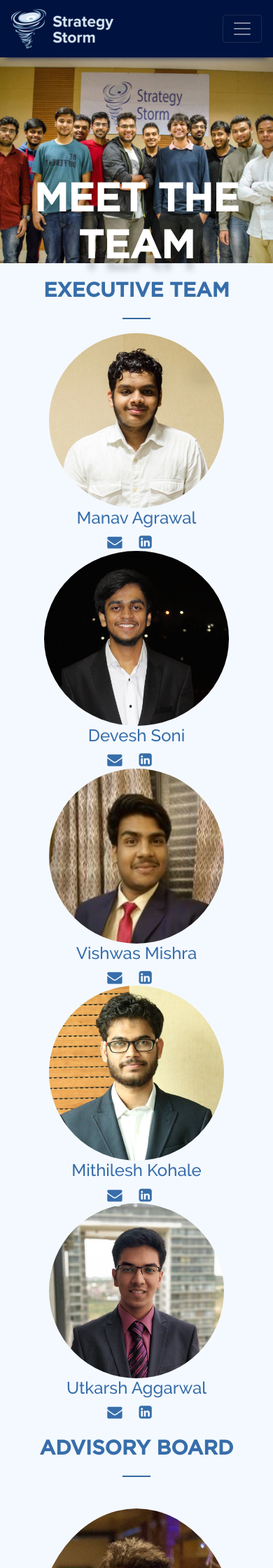
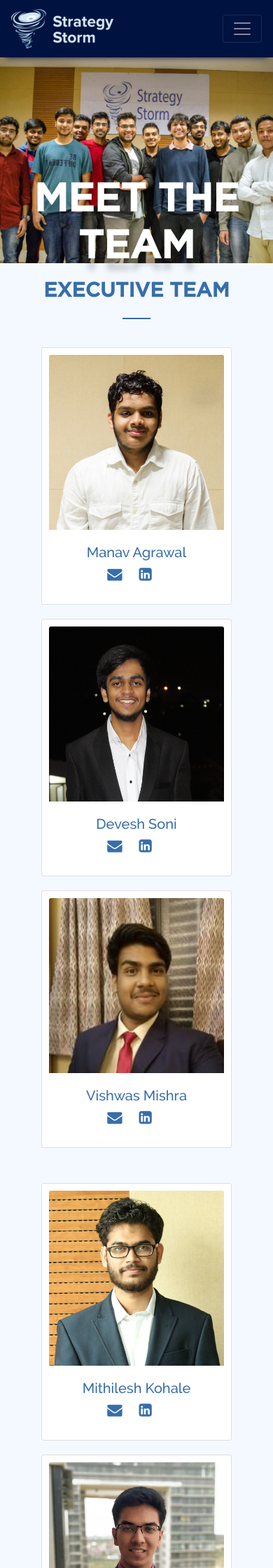
Before and after one commit to aditj/StrategyStorm, a PHP site: page /aboutus.php in a window 390 px wide. Shown: the top 2240 px of the page at 70% size. Run offline with PHP 8.4, Linux system fonts and the light colour scheme; some libraries are stand-ins or nearby versions.

Commit message:
some more responsiveness

```diff
--- a/aboutus.php
+++ b/aboutus.php
@@ -13,39 +13,52 @@
 <div id="executive-team" class="container">
     <h1>Executive Team</h1>
     <hr>
-                <div class="row justify-content-center">
-
-                    <div class="col-md-4">
-                        <img class="img-fluid rounded-circle" src="./img/aboutus/manav.jpg" alt="Manav_Photo" /><br>
-                        <h4>Manav Agrawal</h4>
+    <div class="row justify-content-center pad">
+      <div class="card" style="width: 17rem;">
+        <img class="card-img-top" src="./img/aboutus/manav.jpg" alt="Manav_Photo" />
+        <div class="card-body">
+          <h5>Manav Agrawal</h5>
           <a href="mailto:manav190497@iitg.ac.in" data-toggle="tooltip" data-placement="bottom" title="manav190497@iitg.ac.in"><i class="fa fa-envelope fa-lg fa1"></i></a>
           <a href="https://www.linkedin.com/in/manav-agrawal/" target="_blank"><i class="fa fa-linkedin-square fa-lg fa1"></i></a>
         </div>
-                    <div class="col-md-4">
-                        <img class="img-fluid rounded-circle" src="./img/aboutus/devesh.jpg" alt="Devesh_Photo" /><br>
-                        <h4>Devesh Soni</h4>
+      </div>
+
+      <div class="card" style="width: 17rem;">
+        <img class="card-img-top" src="./img/aboutus/devesh.jpg" alt="Devesh_Photo" />
+        <div class="card-body">
+          <h5>Devesh Soni</h5>
           <a href="mailto:deveshsoni350@gmail.com" data-toggle="tooltip" data-placement="bottom" title="deveshsoni350@gmail.com"><i class="fa fa-envelope fa-lg fa1"></i></a>
           <a href="https://www.linkedin.com/in/sonidevesh/" target="_blank"><i class="fa fa-linkedin-square fa-lg fa1"></i></a>
         </div>
-                    <div class="col-md-4">
-                        <img class="img-fluid rounded-circle" src="./img/aboutus/vishwas.jpg" alt="Vishwas_Photo" /><br>
-                        <h4>Vishwas Mishra</h4>
+      </div>
+
+      <div class="card" style="width: 17rem;">
+        <img class="card-img-top" src="./img/aboutus/vishwas.jpg" alt="Vishwas_Photo" />
+        <div class="card-body">
+          <h5>Vishwas Mishra</h5>
           <a href="mailto:vishwas17597@gmail.com" data-toggle="tooltip" data-placement="bottom" title="vishwas17597@gmail.com"><i class="fa fa-envelope fa-lg fa1"></i></a>
           <a href="https://www.linkedin.com/in/vishwas-mishra-280161128/" target="_blank"><i class="fa fa-linkedin-square fa-lg fa1"></i></a>
       </div>
       </div>
-                <div class="row justify-content-center">
-                  <div class="col-md-4">
-                      <img class="img-fluid rounded-circle" src="./img/aboutus/mithilesh.jpg" alt="Mithilesh_Photo" /><br>
-                      <h4>Mithilesh Kohale</h4>
+    </div>
+
+    <div class="row justify-content-center pad">
+      <div class="card" style="width: 17rem;">
+        <img class="card-img-top" src="./img/aboutus/mithilesh.jpg" alt="Mithilesh_Photo" />
+        <div class="card-body">
+          <h5>Mithilesh Kohale</h5>
           <a href="mailto:beingtmk@gmail.com" data-toggle="tooltip" data-placement="bottom" title="beingtmk@gmail.com"><i class="fa fa-envelope fa-lg fa1"></i></a>
           <a href="https://www.linkedin.com/in/mithilesh-kohale-471915136/" target="_blank"><i class="fa fa-linkedin-square fa-lg fa1"></i></a>
         </div>
-                    <div class="col-md-4">
-                        <img class="img-fluid rounded-circle" src="./img/aboutus/utkarsh.jpg" alt="Utkarsh_Photo" /><br>
+      </div>
+
+      <div class="card" style="width: 17rem;">
+        <img class="card-img-top" src="./img/aboutus/utkarsh.jpg" alt="Utkarsh_Photo" />
+        <div class="card-body">
           <h4>Utkarsh Aggarwal</h4>
           <a href="mailto:utk.agg@iitg.ac.in" data-toggle="tooltip" data-placement="bottom" title="utk.agg@iitg.ac.in"><i class="fa fa-envelope fa-lg fa1"></i></a>
           <a href="https://www.linkedin.com/in/utkarsh-aggarwal-a64ba052/" target="_blank"><i class="fa fa-linkedin-square fa-lg fa1"></i></a>
+      </div>
       </div>
 </div>
 </div>
@@ -53,40 +66,67 @@
 <div id="advisory-team">
     <h1>Advisory Board</h1>
     <hr>
-                <div class="row justify-content-center">
-                    <div class="advisory-team-member col-md-3">
+    <div class="row justify-content-center pad">
+        <!-- <div class="advisory-team-member col-md-3">
             <img class="img-fluid rounded-circle" src="./img/aboutus/ex1.jpg" alt="Shashank_Photo" />
             <div class="">
-                          <h4>Shashank<br>Gautam</h4>
+              <h4>Shashank17Gautam</h4>
               <a href="mailto:gshashank555@gmail.com" data-toggle="tooltip" data-placement="bottom" title="gshashank555@gmail.com"><i class="fa fa-envelope fa-lg fa1"></i></a>
               <a href="https://www.linkedin.com/in/shashankg14/" target="_blank"><i class="fa fa-linkedin-square fa-lg fa1"></i></a>
             </div>
         </div>
         <div class="advisory-team-member col-md-3">
             <img class="img-fluid rounded-circle" src="./img/aboutus/nihar.jpg" alt="Nihar_Photo" />
-                        <h4>Nihar<br>Lohiya</h4>
+            <h4>Nihar17Lohiya</h4>
             <a href="mailto:lohiyanihar@gmail.com" data-toggle="tooltip" data-placement="bottom" title="lohiyanihar@gmail.com"><i class="fa fa-envelope fa-lg fa1"></i></a>
             <a href="https://www.linkedin.com/in/niharlohiya/" target="_blank"><i class="fa fa-linkedin-square fa-lg fa1"></i></a>
         </div>
         <div class="advisory-team-member col-md-3">
             <img class="img-fluid rounded-circle" src="./img/aboutus/ex5.jpg" alt="Shaswat_Photo" />
-                        <h4>Shaswat <br>Shrivastava</h4>
+            <h4>Shaswat 17Shrivastava</h4>
             <a href="mailto:srivastava.shashwat1@gmail.com" data-toggle="tooltip" data-placement="bottom" title="srivastava.shashwat1@gmail.com"><i class="fa fa-envelope fa-lg fa1"></i></a>
             <a href="https://www.linkedin.com/in/shashwatsrivastava/" target="_blank"><i class="fa fa-linkedin-square fa-lg fa1"></i></a>
+        </div> -->
+
+        <div class="card" style="width: 17rem;">
+          <img class="card-img-top" src="./img/aboutus/ex1.jpg" alt="Shashank_Photo" />
+          <div class="card-body">
+            <h5>Shashank Gautam</h5>
+            <a href="mailto:gshashank555@gmail.com" data-toggle="tooltip" data-placement="bottom" title="gshashank555@gmail.com"><i class="fa fa-envelope fa-lg fa1"></i></a>
+            <a href="https://www.linkedin.com/in/shashankg14/" target="_blank"><i class="fa fa-linkedin-square fa-lg fa1"></i></a>
+          </div>
+        </div>
+
+        <div class="card" style="width: 17rem;">
+          <img class="card-img-top" src="./img/aboutus/nihar.jpg" alt="Nihar_Photo" />
+          <div class="card-body">
+            <h5>Nihar Lohiya</h5>
+            <a href="mailto:lohiyanihar@gmail.com" data-toggle="tooltip" data-placement="bottom" title="lohiyanihar@gmail.com"><i class="fa fa-envelope fa-lg fa1"></i></a>
+            <a href="https://www.linkedin.com/in/niharlohiya/" target="_blank"><i class="fa fa-linkedin-square fa-lg fa1"></i></a>
+        </div>
+        </div>
+
+        <div class="card" style="width: 17rem;">
+          <img class="card-img-top" src="./img/aboutus/ex5.jpg" alt="Shaswat_Photo" />
+          <div class="card-body">
+            <h5>Shaswat Shrivastava</h5>
+            <a href="mailto:srivastava.shashwat1@gmail.com" data-toggle="tooltip" data-placement="bottom" title="srivastava.shashwat1@gmail.com"><i class="fa fa-envelope fa-lg fa1"></i></a>
+            <a href="https://www.linkedin.com/in/shashwatsrivastava/" target="_blank"><i class="fa fa-linkedin-square fa-lg fa1"></i></a>
+        </div>
         </div>
     </div>
 </div>
 
 <div class="quotation">
     <div class="container row justify-content-between">
-                    <div class="col-12 col-lg-5 algin-self-center">
+        <div class="col-md-5 align-self-center">
             <blockquote>
                 <p>
                     The best thing about the idea of social business and enterprises is, it adds purpose to business.
                 </p>
             </blockquote>
         </div>
-                    <div class="col-md-auto">
+        <div class="col-md-5">
             <?php include ("getintouch.html"); ?>
         </div>
     </div>
--- a/css/aboutus.css
+++ b/css/aboutus.css
@@ -6,15 +6,19 @@
     min-height: 300px;
     background-position:  center;
     background-repeat:  no-repeat;
+
+    padding: 32% 35% 10% 35%;
+
+}
+
+@media (max-width: 600px){
+  #team{
     padding-top: 45%;
     padding-bottom: 5%;
-}
+    padding-left: 0;
+    padding-right: 0;
+  }
 
-@media (min-width: 600px){
-  #team{
-    padding: 32% 35% 10% 35%;
-
-  }
 }
 
 
@@ -117,10 +121,16 @@ blockquote p {
 .get-in-touch #p1{
     text-align: center;
 }
-@media screen and (max-width: 990px) {
+/* @media screen and (max-width: 990px) {
     .get-in-touch {
     display: none;
-}
-}.fa1 {
+} */
+
+.fa1 {
     color: rgb(55,  110,  170);
 }
+
+.card, .pad{
+  padding: 10px;
+  margin: 10px
+}
--- a/css/conference.css
+++ b/css/conference.css
@@ -16,6 +16,9 @@
 }
 .carousel-indicators a.active li {
     background-color: #ffffff;
+}
+.carousel img{
+  min-height: 250px
 }
 
 .conference-tint {
--- a/css/styles.css
+++ b/css/styles.css
@@ -182,6 +182,9 @@ hr {
   .footer, .footer h4{
       text-align: center;
   }
+  /* #prelim-days1{
+    text-align: center;
+  } */
 }
 
 .footer .fa-copyright {
--- a/footer.html
+++ b/footer.html
@@ -6,13 +6,13 @@
                         <h4>Countdown for Preliminary Round:</h4>
                         <div class="clock row">
                             <div class="col-auto ml-auto">
-                                <span><span id="prelim-days" class="time-display"></span> Days</span>
+                                <span id="prelim-days1"><span id="prelim-days" class="time-display"></span> Days</span>
                             </div>
                         </div>
                         <h4>Countdown for Final Round:</h4>
                         <div class="clock row">
                             <div class="col-auto ml-auto">
-                                <span><span id="final-days" class="time-display"></span> Days</span>
+                                <span id="final-days1"><span id="final-days" class="time-display"></span> Days</span>
                             </div>
                         </div>
                     </div>
--- a/getintouch.html
+++ b/getintouch.html
@@ -1,5 +1,5 @@
 <div class="get-in-touch row rounded">
-                    <div class="col-12 align-self-center">
+    <div class="align-self-center">
         <h2>Get in Touch</h2>
         <p id='p1'><span>If you have any questions or remarks, please feel free to contact us</span></p>
         <p><i class="fa fa-map-marker fa-lg"></i><span>Conference Hall</p>
--- a/index.php
+++ b/index.php
@@ -55,13 +55,13 @@
                                 <div>
                                     <h2>Finals at IIT Guwahati</h2>
                                     <hr>
-                                    <p class="no-wrap">
+                                    <p class="pad">
                                         Preliminary round happens during 26 October - 04 November 2018.
                                     </p>
-                                    <p>
+                                    <p class="pad">
                                         The final event is held from 19 January - 21 January 2019 at the Indian Institute of Technology Guwahati, India.
                                         <br>
-                                    </p>
+                                    </p class="pad">
                                     <strong>Registrations Open at 1st of October, 2018</strong>
                                 </div>
                             </div>
```
Also changed, not shown: css/home.css (+7 -6 lines), js/timeline.js (+32 -1 lines). Lines whose indentation alone changed are shown as unchanged.
